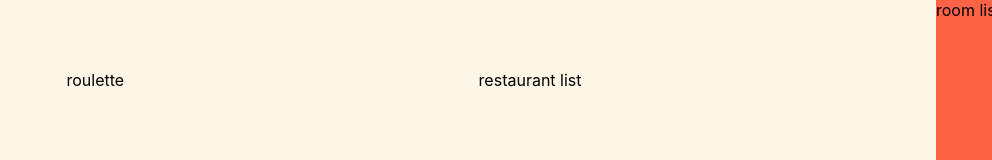
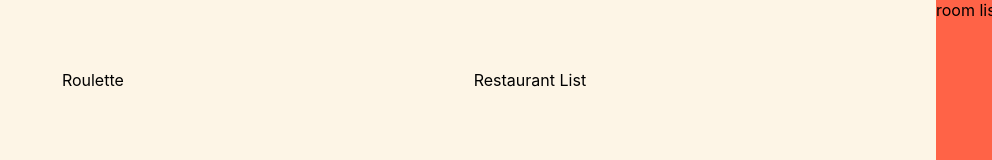
Before and after one commit to Comp-ACT/random-lunch-menu-front, a React (Create React App) app: page / in a window 1280 px wide. Shown: the part 320-480 px from the top of the page, without its empty margins (288-1280 px from the left). Built offline with nearby package versions, Linux system fonts and the light colour scheme.

Commit message:
Add main and separate roulette

```diff
--- a/src/components/common/Roulette.jsx
+++ b/src/components/common/main/Main.jsx
@@ -1,17 +1,19 @@
-import Colors from '../../assets/colors/index';
+import Colors from '../../../assets/colors';
+import Roulette from './Roulette';
+import RestaurantList from './RestaurantList';
 
-function Roulette() {
+function Main() {
   return (
     <div style={{
       background: Colors.OLDLACE, height: '100%', display: 'flex', flexDirection: 'column', justifyContent: 'center',
     }}
     >
       <div style={{ display: 'flex', justifyContent: 'space-evenly' }}>
-        <div>roulette</div>
-        <div>restaurant list</div>
+        <Roulette />
+        <RestaurantList />
       </div>
     </div>
   );
 }
 
-export default Roulette;
+export default Main;
--- /dev/null
+++ b/src/components/common/main/RestaurantList.jsx
@@ -0,0 +1,9 @@
+function RestaurantList() {
+  return (
+    <div>
+      Restaurant List
+    </div>
+  );
+}
+
+export default RestaurantList;
--- /dev/null
+++ b/src/components/common/main/Roulette.jsx
@@ -0,0 +1,9 @@
+function Roulette() {
+  return (
+    <div>
+      Roulette
+    </div>
+  );
+}
+
+export default Roulette;
--- a/src/components/pages/Home.jsx
+++ b/src/components/pages/Home.jsx
@@ -1,4 +1,4 @@
-import Roulette from '../common/Roulette';
+import Main from '../common/main/Main';
 import SideBar from '../common/sidebar/SideBar';
 
 function Home() {
@@ -12,7 +12,7 @@ function Home() {
     }}
     >
       <div style={{ width: '85%' }}>
-        <Roulette />
+        <Main />
       </div>
       <div style={{ width: '15%' }}>
         <SideBar />
```
